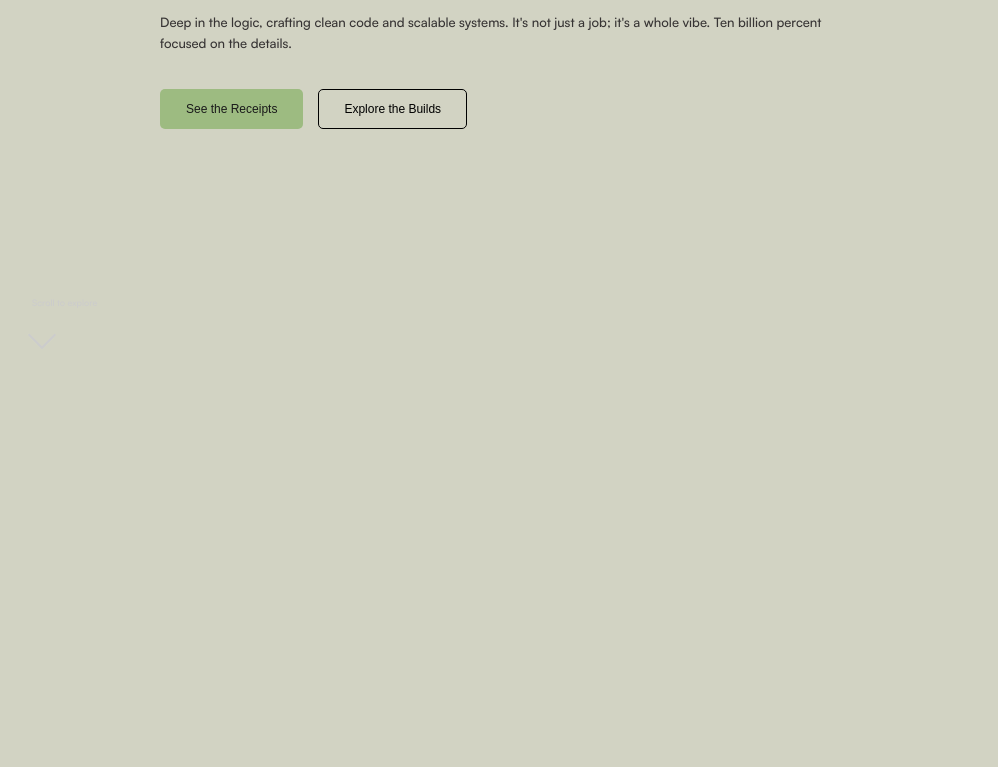
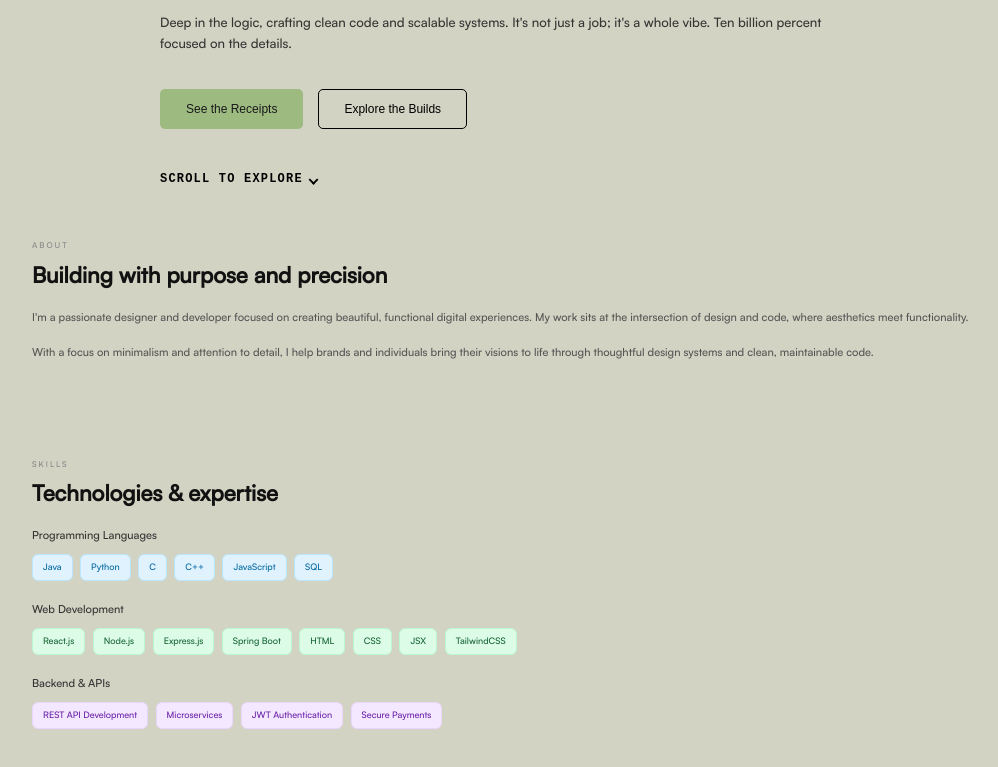
Before and after one commit to Durgesh3805/Portfolio, a Next.js app: page / in a window 1280 px wide. Shown: the part 435-1202 px from the top of the page, without its empty margins (32-1030 px from the left). Before the commit the page ends 880 px from the top, so only its background shows below. Built offline with nearby package versions, Linux system fonts and the light colour scheme.

Commit message:
Implemented Animation for Hero Section and created skeleton for About Section

```diff
--- /dev/null
+++ b/app/components/about/About.js
@@ -0,0 +1,60 @@
+// File: app/components/about/About.js
+
+import styles from './About.module.css';
+
+// A helper array for skills to keep the JSX clean
+const skills = {
+  languages: ['Java', 'Python', 'C', 'C++', 'JavaScript', 'SQL'],
+  web: ['React.js', 'Node.js', 'Express.js', 'Spring Boot', 'HTML', 'CSS', 'JSX', 'TailwindCSS'],
+  backend: ['REST API Development', 'Microservices', 'JWT Authentication', 'Secure Payments'],
+};
+
+export default function About() {
+  return (
+    <section className={styles.aboutPage}>
+      {/* ABOUT SECTION */}
+      <div className={styles.sectionContainer}>
+        <div className={styles.headingColumn}>
+          <p className={styles.subheading}>ABOUT</p>
+          <h2 className={styles.mainHeading}>Building with purpose and precision</h2>
+        </div>
+        <div className={styles.contentColumn}>
+          <p className={styles.description}>
+            I'm a passionate designer and developer focused on creating beautiful, functional digital experiences. My work sits at the intersection of design and code, where aesthetics meet functionality.
+          </p>
+          <p className={styles.description}>
+            With a focus on minimalism and attention to detail, I help brands and individuals bring their visions to life through thoughtful design systems and clean, maintainable code.
+          </p>
+        </div>
+      </div>
+
+      {/* SKILLS SECTION */}
+      <div className={styles.sectionContainer}>
+        <div className={styles.headingColumn}>
+          <p className={styles.subheading}>SKILLS</p>
+          <h2 className={styles.mainHeading}>Technologies & expertise</h2>
+        </div>
+        <div className={styles.contentColumn}>
+          <div className={styles.skillCategory}>
+            <h3>Programming Languages</h3>
+            <div className={styles.skillsGrid}>
+              {skills.languages.map(skill => <span key={skill} className={`${styles.skillPill} ${styles.blue}`}>{skill}</span>)}
+            </div>
+          </div>
+          <div className={styles.skillCategory}>
+            <h3>Web Development</h3>
+            <div className={styles.skillsGrid}>
+              {skills.web.map(skill => <span key={skill} className={`${styles.skillPill} ${styles.green}`}>{skill}</span>)}
+            </div>
+          </div>
+          <div className={styles.skillCategory}>
+            <h3>Backend & APIs</h3>
+            <div className={styles.skillsGrid}>
+              {skills.backend.map(skill => <span key={skill} className={`${styles.skillPill} ${styles.purple}`}>{skill}</span>)}
+            </div>
+          </div>
+        </div>
+      </div>
+    </section>
+  );
+}
--- /dev/null
+++ b/app/components/about/About.module.css
@@ -0,0 +1,97 @@
+/* File: app/components/about/About.module.css */
+
+.aboutPage {
+  padding: 0 10% 10rem;
+  max-width: 160rem;
+}
+
+.sectionContainer {
+  display: grid;
+  grid-template-columns: 2fr 3fr; /* 40% / 60% split */
+  gap: 4rem;
+  margin-bottom: 10rem;
+}
+
+.subheading {
+  font-size: 0.8rem;
+  color: #888;
+  text-transform: uppercase;
+  letter-spacing: 0.2rem; /* Converted from 2px */
+  margin-bottom: 1rem;
+}
+
+.mainHeading {
+  font-size: clamp(2.2rem, 5vw, 3.5rem);
+  line-height: 1.2;
+  font-weight: 600;
+  color: #111;
+}
+
+.description {
+  font-size: 1.1rem;
+  line-height: 1.8;
+  color: #555;
+  margin-bottom: 1.5rem;
+}
+
+/* --- Skills Section Specifics --- */
+.skillCategory h3 {
+  font-weight: 500;
+  margin-bottom: 1rem;
+  font-size: 1.1rem;
+  color: #333;
+}
+
+.skillCategory {
+  margin-bottom: 2rem;
+}
+
+.skillsGrid {
+  display: flex;
+  flex-wrap: wrap;
+  gap: 0.75rem;
+}
+
+.skillPill {
+  padding: 0.5rem 1rem;
+  border-radius: 0.6rem; /* Converted from 6px */
+  font-size: 0.9rem;
+  font-weight: 500;
+  border: 0.1rem solid transparent; /* Converted from 1px */
+}
+
+/* Skill Pill Colors */
+.blue {
+  background-color: #e0f2fe; /* light blue */
+  border-color: #bae6fd;
+  color: #0369a1;
+}
+
+.green {
+  background-color: #dcfce7; /* light green */
+  border-color: #bbf7d0;
+  color: #166534;
+}
+
+.purple {
+  background-color: #f3e8ff; /* light purple */
+  border-color: #e9d5ff;
+  color: #6b21a8;
+}
+
+/* --- Responsive Adjustments --- */
+@media (max-width: 80rem) { /* Converted from 800px */
+  .aboutPage {
+    padding: 2rem 5% 8rem; /* Converted from 80px */
+  }
+
+  .sectionContainer {
+    grid-template-columns: 1fr; /* Stack columns on smaller screens */
+    gap: 2rem;
+    margin-bottom: 8rem; /* Converted from 80px */
+  }
+
+  .mainHeading {
+    font-size: 2.2rem;
+  }
+}
--- a/app/components/hero/Hero.js
+++ b/app/components/hero/Hero.js
@@ -73,7 +73,10 @@ export default function Hero() {
           <button className={styles.secondaryButton}>Explore the Builds</button>
         </div>
 
-        <div className={styles.scrollIndicator}>
+        <div
+          className={`${styles.scrollIndicator} ${styles.hidden} ${styles.delay4}`}
+          ref={(el) => animatedOnScrollRef.current[3] = el}
+        >
           <p>Scroll to explore</p>
           <span className={styles.arrowDown}></span>
         </div>
--- a/app/components/hero/Hero.module.css
+++ b/app/components/hero/Hero.module.css
@@ -4,30 +4,29 @@
   display: flex;
   justify-content: flex-start;
   align-items: flex-start;
-  min-height: 100vh;
   color: #000;
-  padding: 0 5%; /* Keep the original right-side padding */
+  padding: 0 5%;
   padding-left: 15%;
   box-sizing: border-box;
-  overflow-x: hidden; /* Prevent horizontal scrollbars from animations */
+  overflow-x: hidden;
+  position: relative; /* Essential for positioning the scroll indicator */
 }
 
 .heroInner {
-  max-width: 1600px; /* Limit content width for readability */
+  max-width: 1600px;
   width: 100%;
-  padding-bottom: 5rem; /* Add some space at the bottom */
+  padding-bottom: 3rem;
   padding-top: calc(var(--header-height, 8rem));
-  user-select: none; /* Standard syntax */
-  -webkit-user-select: none; /* Safari */
-  -moz-user-select: none; /* Firefox */
-  -ms-user-select: none; /* Internet Explorer/Edge */
+  user-select: none;
+  -webkit-user-select: none;
+  -moz-user-select: none;
+  -ms-user-select: none;
 }
 
 /* --- Base Scroll Animation Styles --- */
 .hidden {
   opacity: 0;
   transform: translateY(20px);
-  transition: opacity 0.6s ease-out, transform 0.6s ease-out;
 }
 
 .visible {
@@ -40,13 +39,11 @@
 .delay3 { transition-delay: 300ms; }
 .delay4 { transition-delay: 400ms; }
 
-
 .subtitle {
   font-size: 1.2rem;
   font-weight: 700;
   color: #000;
   margin-bottom: 1.5rem;
-  /* Monospaced font for a better typewriter feel */
   font-family: 'Courier New', Courier, monospace;
 }
 
@@ -54,7 +51,7 @@
 .typewriter {
   display: inline-block;
   overflow: hidden;
-  border-right: .15em solid #9dbb81; /* The typewriter cursor */
+  border-right: .15em solid #9dbb81;
   white-space: nowrap;
   letter-spacing: .1em;
   animation:
@@ -62,13 +59,11 @@
     blink-caret .75s step-end infinite;
 }
 
-/* The typing effect keyframe */
 @keyframes typing {
   from { width: 0 }
   to { width: 100% }
 }
 
-/* The typewriter cursor effect keyframe */
 @keyframes blink-caret {
   from, to { border-color: transparent }
   50% { border-color: #9dbb81; }
@@ -77,12 +72,12 @@
 .mainHeading {
   font-size: clamp(2.2rem, 7vw, 6.5rem);
   line-height: 1.2;
-  font-weight: 600; /* Semi-bold */
+  font-weight: 600;
   margin-bottom: 1.5rem;
 }
 
 .description {
-  font-size: 1.3rem; /* CHANGED */
+  font-size: 1.3rem;
   line-height: 1.6;
   color: #373434;
   max-width: 700px;
@@ -91,7 +86,7 @@
 
 .buttonsContainer {
   display: flex;
-  gap: 1.5rem; /* Space between buttons */
+  gap: 1.5rem;
   align-items: center;
   margin-bottom: 6rem;
 }
@@ -107,22 +102,22 @@
 }
 
 .primaryButton {
-  background-color: #9dbb81; /* White background */
-  color: #1a1a1a; /* Dark text */
+  background-color: #9dbb81;
+  color: #1a1a1a;
   border: 1px solid transparent;
 }
 
 .primaryButton:hover {
   background-color: transparent;
-  color: #1a1a1a; /* Dark text color */
-  border: 1px solid #1a1a1a;/* Add a dark border */
-  transform: translateY(-2px); /* Optional: lifts the button slightly */
+  color: #1a1a1a;
+  border: 1px solid #1a1a1a;
+  transform: translateY(-2px);
 }
 
 .secondaryButton {
   background-color: transparent;
   color: #000;
-  border: 1px solid #000; /* White border */
+  border: 1px solid #000;
   display: flex;
   align-items: center;
   gap: 0.5rem;
@@ -136,35 +131,63 @@
 }
 
 .scrollIndicator {
+  position: absolute;
+  bottom: 3rem;
+  left: 15%;
   display: flex;
-  flex-direction: column;
-  align-items: flex-start; /* Align text to left */
-  font-size: 0.9rem;
-  color: #cccccc;
-  position: absolute; /* Position it at the bottom left */
-  bottom: 2rem;
-  left: 5%; /* Match hero padding */
+  align-items: center;
+  gap: 0.75rem;
+  color: #000;
+  font-family: 'Courier New', Courier, monospace;
+  font-weight: 700;
+  font-size: 1.2rem;
+  text-transform: uppercase;
+  letter-spacing: .1em;
+  transition: opacity 0.6s ease-out, transform 0.6s ease-out;
+  /* Apply the NEW bounce animation to the entire element */
+  animation: bounceParent 2.5s infinite;
+}
+
+.scrollIndicator p {
+  margin: 0;
 }
 
 .arrowDown {
-  width: 20px;
-  height: 20px;
-  border-right: 2px solid #cccccc;
-  border-bottom: 2px solid #cccccc;
+  width: 1rem;
+  height: 1rem;
+  border: solid currentColor;
+  border-width: 0 3px 3px 0;
   transform: rotate(45deg);
-  margin-top: 0.5rem;
-  animation: bounce 2s infinite; /* Simple bounce animation */
+  /* Animation is now handled by the parent container */
 }
 
-@keyframes bounce {
+/* Make sure the <p> tag has no bottom margin */
+.scrollIndicator p {
+  margin: 0;
+}
+
+/* In app/components/hero/Hero.module.css */
+
+.arrowDown {
+  width: 0.7rem;
+  height: 0.7rem;
+  border: solid currentColor;
+  /* Make the arrow slightly thinner to better match the font weight */
+  border-width: 0 2px 2px 0;
+  transform: rotate(45deg);
+  /* Nudge the arrow up for perfect vertical alignment */
+  position: relative;
+}
+
+@keyframes bounceParent {
   0%, 20%, 50%, 80%, 100% {
-    transform: translateY(0) rotate(45deg);
+    transform: translateY(0);
   }
   40% {
-    transform: translateY(10px) rotate(45deg);
+    transform: translateY(8px);
   }
   60% {
-    transform: translateY(5px) rotate(45deg);
+    transform: translateY(4px);
   }
 }
 
@@ -174,7 +197,7 @@
     padding: 0 10%;
   }
   .heroInner {
-    padding-bottom: 3rem;
+    padding-bottom: 0rem;
   }
   .mainHeading {
     font-size: 3rem;
@@ -182,25 +205,27 @@
   }
   .description {
     font-size: 1.3rem;
-    max-width: 95%; /* Allow description to take more width */
+    max-width: 95%;
   }
   .buttonsContainer {
-
-    flex-direction: column; /* Stack buttons vertically */
+    flex-direction: column;
     gap: 1rem;
     width: fit-content;
     align-items: center;
-    text-align: center;/* Make container fit content for centering */
+    text-align: center;
   }
   .primaryButton,
   .secondaryButton {
     width: 190px;
-    justify-content: center /* Fixed width for stacked buttons */
+    justify-content: center;
+  }
+  .scrollIndicator{
+    font-size: 1rem;
+    left: 12%;
+    bottom: 2.5rem;
+
   }
 
-  .scrollIndicator {
-    display: none; /* Hide scroll indicator on very small screens */
-  }
 }
 
 @media (max-width: 480px) {
@@ -209,5 +234,6 @@
   }
   .subtitle {
     font-size: 0.9rem;
+
   }
 }
--- a/app/page.js
+++ b/app/page.js
@@ -1,5 +1,11 @@
-import Hero from './components/hero/Hero'
+import Hero from './components/hero/Hero';
+import About from './components/about/About';
 
 export default function Home() {
-  return <Hero />
+  return (
+    <main>
+      <Hero />
+      <About />
+    </main>
+  );
 }
```
Also changed, not shown: app/globals.css (+13 -35 lines).
